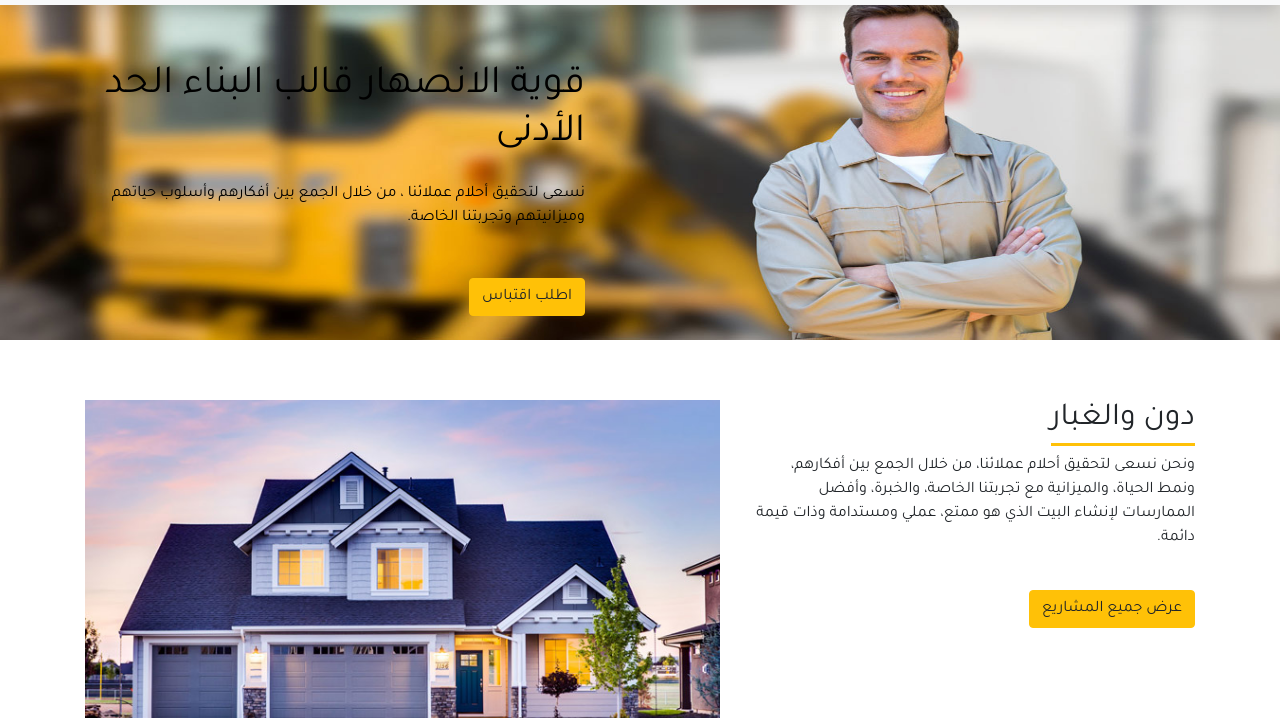
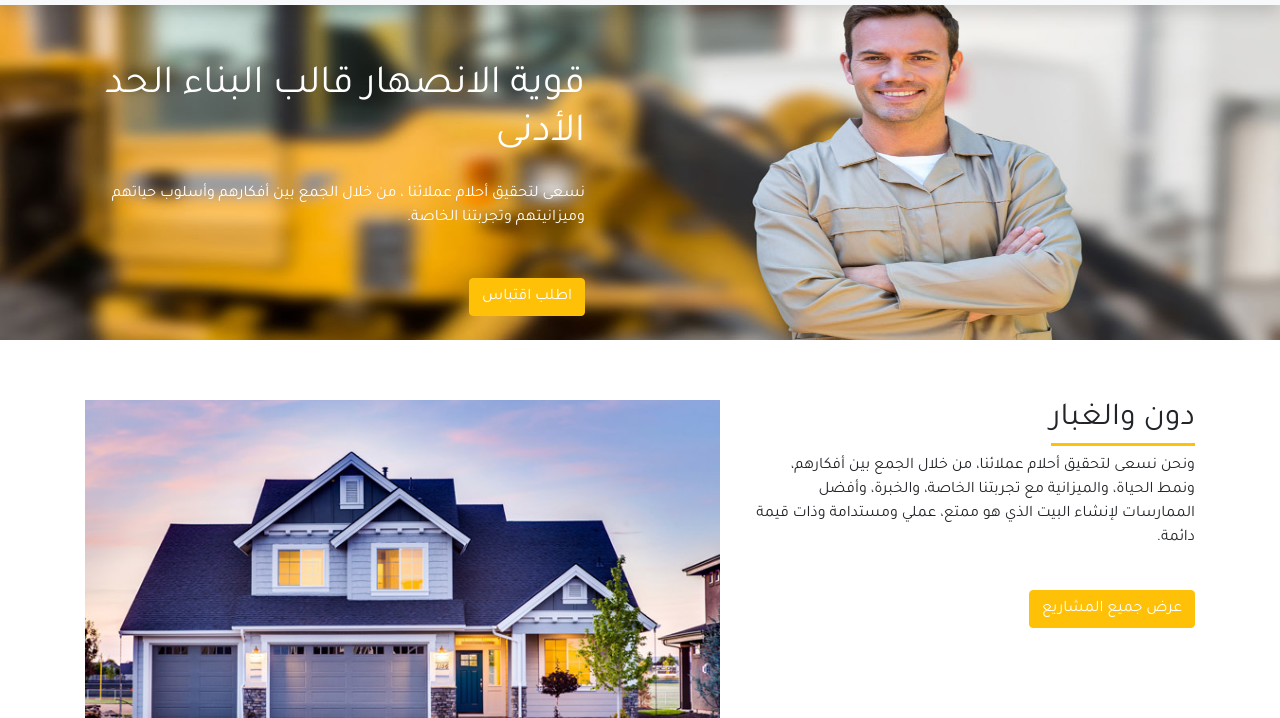
Before and after one commit to hos2241994/Arabic-Template, a plain HTML site: page index.html in a window 1280 px wide. Shown: the part 82-800 px from the top of the page. Drawn offline with nearby package versions, Linux system fonts and the light colour scheme.

Commit message:
Change color of  buttons and home-section

```diff
--- a/css/style-rtl.css
+++ b/css/style-rtl.css
@@ -33,6 +33,10 @@ body {
     border-radius: 0;
 }
 
+.btn-warning{
+    color: #fff;
+}
+
 
 /************  Home Section *************/
 .section.home{
@@ -63,7 +67,7 @@ body {
 
 .section.home h1,
 .section.home p {
-    color: black;
+    color: #fff;
 }
 
 @media(max-width: 576px){
```
